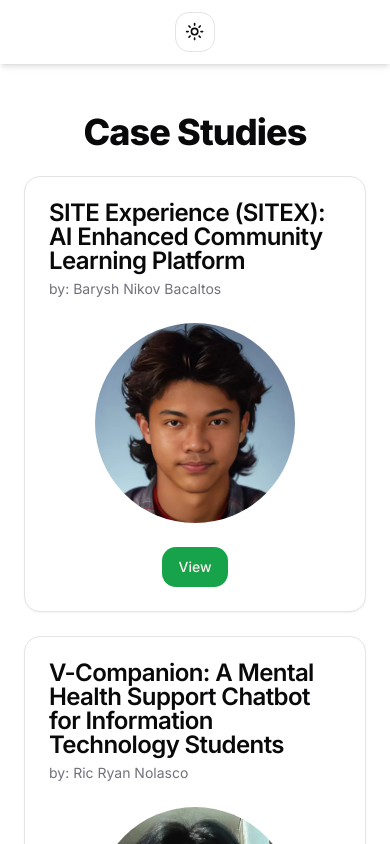
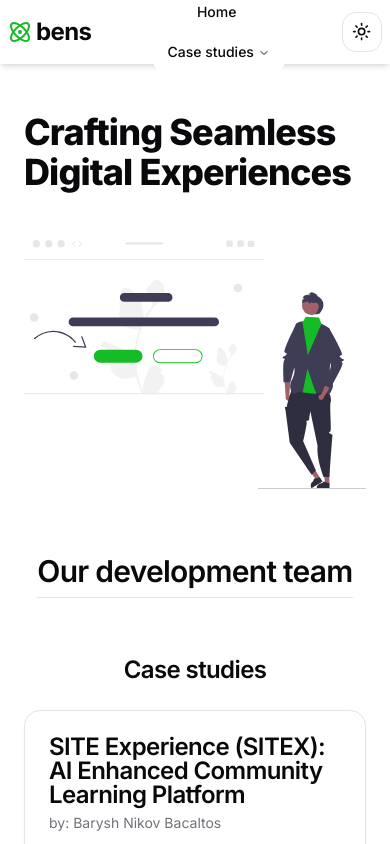
Before and after one commit to raishudesu/bens-portfolio, a Next.js app: page / in a window 390 px wide. Shown: the top 844 px of the page. Built offline with nearby package versions, Linux system fonts and the light colour scheme.

Commit message:
added hero

```diff
--- a/package.json
+++ b/package.json
@@ -10,6 +10,7 @@
   },
   "dependencies": {
     "@radix-ui/react-dropdown-menu": "^2.0.6",
+    "@radix-ui/react-navigation-menu": "^1.1.4",
     "@radix-ui/react-slot": "^1.0.2",
     "class-variance-authority": "^0.7.0",
     "clsx": "^2.0.0",
--- a/src/app/layout.tsx
+++ b/src/app/layout.tsx
@@ -4,6 +4,7 @@
 import PageWrapper from "@/components/PageWrapper";
 import Header from "@/components/Header";
 import { ThemeProvider } from "@/components/theme-provider";
+import Footer from "@/components/Footer";
 
 const inter = Inter({ subsets: ["latin"] });
 
@@ -29,6 +30,7 @@
           <main className="min-h-screen overflow-hidden p-6">
             <PageWrapper>{children}</PageWrapper>
           </main>
+          <Footer />
         </ThemeProvider>
       </body>
     </html>
--- /dev/null
+++ b/src/app/loading.tsx
@@ -0,0 +1,14 @@
+import { Loader } from "lucide-react";
+
+const Loading = () => {
+  // You can add any UI inside Loading, including a Skeleton.
+  return (
+    <main className="min-h-[80vh] flex justify-center items-center">
+      <div className="animate-spin">
+        <Loader color="#16BC25" />
+      </div>
+    </main>
+  );
+};
+
+export default Loading;
--- a/src/app/page.tsx
+++ b/src/app/page.tsx
@@ -1,11 +1,18 @@
+import Hero from "@/components/Hero";
 import Team from "@/components/Team";
 
 export default function Home() {
   return (
     <section className="w-full flex flex-col justify-center items-center gap-6 mt-6">
-      <h1 className="scroll-m-20 text-4xl font-extrabold tracking-tight lg:text-5xl">
-        Case Studies
-      </h1>
+      <Hero />
+
+      <h2 className="mt-10 scroll-m-20 border-b pb-2 text-3xl font-semibold tracking-tight transition-colors first:mt-0">
+        Our development team
+      </h2>
+      <h3 className="mt-8 scroll-m-20 text-2xl font-semibold tracking-tight">
+        Case studies
+      </h3>
+
       <Team />
     </section>
   );
--- /dev/null
+++ b/src/components/Footer.tsx
@@ -0,0 +1,18 @@
+import { Atom } from "lucide-react";
+
+const Footer = () => {
+  return (
+    <footer className="h-20 bg-[#242424] text-[#f0f0f0]">
+      <div className="h-full w-full text-sm flex flex-col justify-center items-center gap-3 py-6  ">
+        <div className="flex gap-1 items-center">
+          <Atom color="#16BC25" />
+          <p className="scroll-m-20 text-xl font-bold tracking-tight transition-colors first:mt-0 ">
+            bens
+          </p>
+        </div>
+      </div>
+    </footer>
+  );
+};
+
+export default Footer;
--- a/src/components/Header.tsx
+++ b/src/components/Header.tsx
@@ -1,10 +1,20 @@
 import Link from "next/link";
 import { ModeToggle } from "./ModeToggle";
+import { Atom } from "lucide-react";
+import NavMenu from "./NavMenu";
 
 const Header = () => {
   return (
     <header className="bg-background w-full flex justify-center shadow-md dark:shadow-slate-900">
-      <div className="w-full max-w-screen-2xl flex justify-center items-center h-16 px-2">
+      <div className="w-full max-w-screen-xl flex justify-between items-center h-16 px-2">
+        <Link
+          href={"/"}
+          className="flex items-center gap-1 scroll-m-20 text-2xl font-bold tracking-tight transition-colors first:mt-0"
+        >
+          <Atom color="#16BC25" />
+          bens
+        </Link>
+        <NavMenu />
         <ModeToggle />
       </div>
     </header>
--- /dev/null
+++ b/src/components/Hero.tsx
@@ -0,0 +1,14 @@
+import Image from "next/image";
+import HeroImg from "../assets/hero.svg";
+const Hero = () => {
+  return (
+    <div className="w-full flex flex-col justify-center items-center gap-12">
+      <h1 className="scroll-m-20 text-4xl font-extrabold tracking-tight lg:text-5xl">
+        Crafting Seamless Digital Experiences
+      </h1>
+      <Image src={HeroImg} alt="heroimg" className="w-full max-w-[500px]" />
+    </div>
+  );
+};
+
+export default Hero;
--- /dev/null
+++ b/src/components/NavMenu.tsx
@@ -0,0 +1,71 @@
+"use client";
+
+import * as React from "react";
+import { cn } from "@/lib/utils";
+import {
+  NavigationMenu,
+  NavigationMenuContent,
+  NavigationMenuItem,
+  NavigationMenuLink,
+  NavigationMenuList,
+  NavigationMenuTrigger,
+  navigationMenuTriggerStyle,
+} from "@/components/ui/navigation-menu";
+import { studies } from "@/lib/members";
+import Link from "next/link";
+
+const NavMenu = () => {
+  return (
+    <NavigationMenu>
+      <NavigationMenuList className="flex flex-col md:flex-row">
+        <NavigationMenuItem>
+          <Link href="/" legacyBehavior passHref>
+            <NavigationMenuLink className={navigationMenuTriggerStyle()}>
+              Home
+            </NavigationMenuLink>
+          </Link>
+        </NavigationMenuItem>
+        <NavigationMenuItem>
+          <NavigationMenuTrigger>Case studies</NavigationMenuTrigger>
+          <NavigationMenuContent>
+            <ul className="grid gap-3 p-6 md:w-[400px] lg:w-[500px] lg:grid-cols-[.75fr_1fr]">
+              {studies.map(({ title, author, link }, index) => (
+                <ListItem key={index} href={link} title={title}>
+                  by: {author}
+                </ListItem>
+              ))}
+            </ul>
+          </NavigationMenuContent>
+        </NavigationMenuItem>
+      </NavigationMenuList>
+    </NavigationMenu>
+  );
+};
+
+const ListItem = React.forwardRef<
+  React.ElementRef<"a">,
+  React.ComponentPropsWithoutRef<"a">
+>(({ className, title, children, ...props }, ref) => {
+  return (
+    <li>
+      <NavigationMenuLink asChild>
+        <a
+          ref={ref}
+          className={cn(
+            "block select-none space-y-1 rounded-md p-3 leading-none no-underline outline-none transition-colors hover:bg-accent hover:text-accent-foreground focus:bg-accent focus:text-accent-foreground",
+            className
+          )}
+          {...props}
+        >
+          <div className="text-sm font-medium leading-none">{title}</div>
+          <p className="line-clamp-2 text-sm leading-snug text-muted-foreground">
+            {children}
+          </p>
+        </a>
+      </NavigationMenuLink>
+    </li>
+  );
+});
+ListItem.displayName = "ListItem";
+
+export default NavMenu;
--- /dev/null
+++ b/src/components/ui/navigation-menu.tsx
@@ -0,0 +1,128 @@
+import * as React from "react"
+import * as NavigationMenuPrimitive from "@radix-ui/react-navigation-menu"
+import { cva } from "class-variance-authority"
+import { ChevronDown } from "lucide-react"
+
+import { cn } from "@/lib/utils"
+
+const NavigationMenu = React.forwardRef<
+  React.ElementRef<typeof NavigationMenuPrimitive.Root>,
+  React.ComponentPropsWithoutRef<typeof NavigationMenuPrimitive.Root>
+>(({ className, children, ...props }, ref) => (
+  <NavigationMenuPrimitive.Root
+    ref={ref}
+    className={cn(
+      "relative z-10 flex max-w-max flex-1 items-center justify-center",
+      className
+    )}
+    {...props}
+  >
+    {children}
+    <NavigationMenuViewport />
+  </NavigationMenuPrimitive.Root>
+))
+NavigationMenu.displayName = NavigationMenuPrimitive.Root.displayName
+
+const NavigationMenuList = React.forwardRef<
+  React.ElementRef<typeof NavigationMenuPrimitive.List>,
+  React.ComponentPropsWithoutRef<typeof NavigationMenuPrimitive.List>
+>(({ className, ...props }, ref) => (
+  <NavigationMenuPrimitive.List
+    ref={ref}
+    className={cn(
+      "group flex flex-1 list-none items-center justify-center space-x-1",
+      className
+    )}
+    {...props}
+  />
+))
+NavigationMenuList.displayName = NavigationMenuPrimitive.List.displayName
+
+const NavigationMenuItem = NavigationMenuPrimitive.Item
+
+const navigationMenuTriggerStyle = cva(
+  "group inline-flex h-10 w-max items-center justify-center rounded-md bg-background px-4 py-2 text-sm font-medium transition-colors hover:bg-accent hover:text-accent-foreground focus:bg-accent focus:text-accent-foreground focus:outline-none disabled:pointer-events-none disabled:opacity-50 data-[active]:bg-accent/50 data-[state=open]:bg-accent/50"
+)
+
+const NavigationMenuTrigger = React.forwardRef<
+  React.ElementRef<typeof NavigationMenuPrimitive.Trigger>,
+  React.ComponentPropsWithoutRef<typeof NavigationMenuPrimitive.Trigger>
+>(({ className, children, ...props }, ref) => (
+  <NavigationMenuPrimitive.Trigger
+    ref={ref}
+    className={cn(navigationMenuTriggerStyle(), "group", className)}
+    {...props}
+  >
+    {children}{" "}
+    <ChevronDown
+      className="relative top-[1px] ml-1 h-3 w-3 transition duration-200 group-data-[state=open]:rotate-180"
+      aria-hidden="true"
+    />
+  </NavigationMenuPrimitive.Trigger>
+))
+NavigationMenuTrigger.displayName = NavigationMenuPrimitive.Trigger.displayName
+
+const NavigationMenuContent = React.forwardRef<
+  React.ElementRef<typeof NavigationMenuPrimitive.Content>,
+  React.ComponentPropsWithoutRef<typeof NavigationMenuPrimitive.Content>
+>(({ className, ...props }, ref) => (
+  <NavigationMenuPrimitive.Content
+    ref={ref}
+    className={cn(
+      "left-0 top-0 w-full data-[motion^=from-]:animate-in data-[motion^=to-]:animate-out data-[motion^=from-]:fade-in data-[motion^=to-]:fade-out data-[motion=from-end]:slide-in-from-right-52 data-[motion=from-start]:slide-in-from-left-52 data-[motion=to-end]:slide-out-to-right-52 data-[motion=to-start]:slide-out-to-left-52 md:absolute md:w-auto ",
+      className
+    )}
+    {...props}
+  />
+))
+NavigationMenuContent.displayName = NavigationMenuPrimitive.Content.displayName
+
+const NavigationMenuLink = NavigationMenuPrimitive.Link
+
+const NavigationMenuViewport = React.forwardRef<
+  React.ElementRef<typeof NavigationMenuPrimitive.Viewport>,
+  React.ComponentPropsWithoutRef<typeof NavigationMenuPrimitive.Viewport>
+>(({ className, ...props }, ref) => (
+  <div className={cn("absolute left-0 top-full flex justify-center")}>
+    <NavigationMenuPrimitive.Viewport
+      className={cn(
+        "origin-top-center relative mt-1.5 h-[var(--radix-navigation-menu-viewport-height)] w-full overflow-hidden rounded-md border bg-popover text-popover-foreground shadow-lg data-[state=open]:animate-in data-[state=closed]:animate-out data-[state=closed]:zoom-out-95 data-[state=open]:zoom-in-90 md:w-[var(--radix-navigation-menu-viewport-width)]",
+        className
+      )}
+      ref={ref}
+      {...props}
+    />
+  </div>
+))
+NavigationMenuViewport.displayName =
+  NavigationMenuPrimitive.Viewport.displayName
+
+const NavigationMenuIndicator = React.forwardRef<
+  React.ElementRef<typeof NavigationMenuPrimitive.Indicator>,
+  React.ComponentPropsWithoutRef<typeof NavigationMenuPrimitive.Indicator>
+>(({ className, ...props }, ref) => (
+  <NavigationMenuPrimitive.Indicator
+    ref={ref}
+    className={cn(
+      "top-full z-[1] flex h-1.5 items-end justify-center overflow-hidden data-[state=visible]:animate-in data-[state=hidden]:animate-out data-[state=hidden]:fade-out data-[state=visible]:fade-in",
+      className
+    )}
+    {...props}
+  >
+    <div className="relative top-[60%] h-2 w-2 rotate-45 rounded-tl-sm bg-border shadow-md" />
+  </NavigationMenuPrimitive.Indicator>
+))
+NavigationMenuIndicator.displayName =
+  NavigationMenuPrimitive.Indicator.displayName
+
+export {
+  navigationMenuTriggerStyle,
+  NavigationMenu,
+  NavigationMenuList,
+  NavigationMenuItem,
+  NavigationMenuContent,
+  NavigationMenuTrigger,
+  NavigationMenuLink,
+  NavigationMenuIndicator,
+  NavigationMenuViewport,
+}
--- a/src/lib/members.ts
+++ b/src/lib/members.ts
@@ -8,21 +8,25 @@
     title: "SITE Experience (SITEX): AI Enhanced Community Learning Platform",
     author: "Barysh Nikov Bacaltos",
     image: Barysh,
+    link: "/barysh",
   },
   {
     title:
       "V-Companion: A Mental Health Support Chatbot for Information Technology Students",
     author: "Ric Ryan Nolasco",
     image: Ric,
+    link: "/ric",
   },
   {
     title: "CourseCrafters: A Quest for Knowledge",
     author: "Raven Salvador",
     image: Raven,
+    link: "/raven",
   },
   {
     title: "DentaBook: A Digital Dental Appointment Solution",
     author: "Justine Elorde",
     image: Justine,
+    link: "/justine",
   },
 ];
```
Also changed, not shown: src/assets/hero.svg (added), 1 other file (tests, documents, lock files or other folders).
